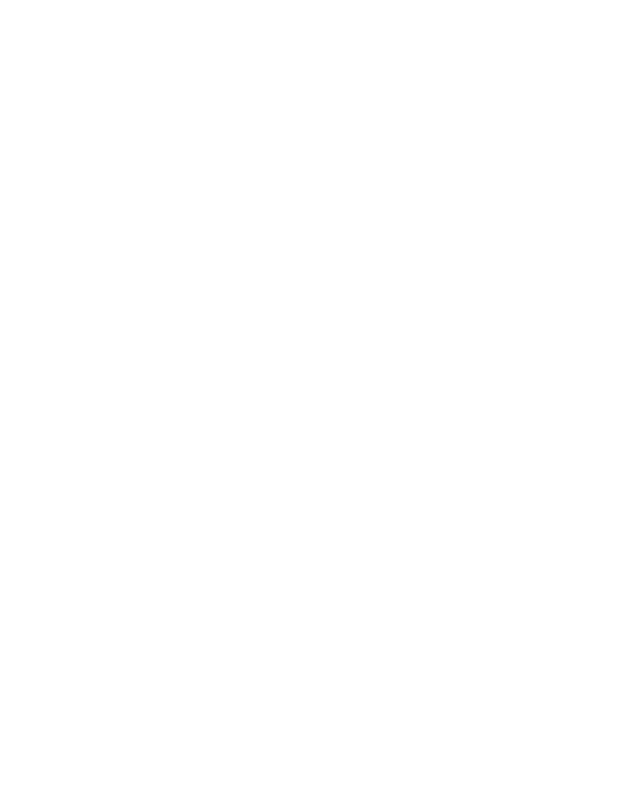
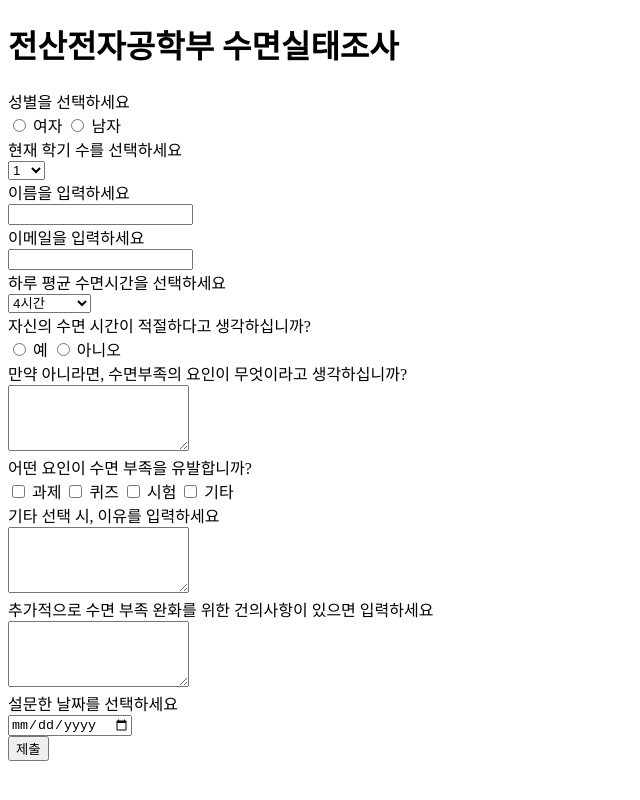
Before and after one commit to YearaChoi/project-test, a plain HTML site: page form.html in a window 1280 px wide. Shown: the whole page, without its empty margins (0-640 px from the left). Drawn offline with Linux system fonts and the light colour scheme.

Commit message:
update form.html

```diff
--- a/form.html
+++ b/form.html
@@ -3,9 +3,98 @@
 <head>
     <meta charset="UTF-8">
     <meta name="viewport" content="width=device-width, initial-scale=1.0">
-    <title>Document</title>
+    <title>전산전자공학부 수면실태조사</title>
 </head>
 <body>
+    <h1>전산전자공학부 수면실태조사</h1>
+    <form>
+        <label>성별을 선택하세요</label>
+        <br>
+        <input type="radio" id="female" name="gender" value="여자">
+        <label for="female">여자</label>
+        <input type="radio" id="male" name="gender" value="남자">
+        <label for="male">남자</label>
+        <br>
 
+        <label for="semester">현재 학기 수를 선택하세요</label>
+        <br>
+        <select id="semester" name="semester" required>
+            <option value="1">1</option>
+            <option value="2">2</option>
+            <option value="3">3</option>
+            <option value="4">4</option>
+            <option value="5">5</option>
+            <option value="6">6</option>
+            <option value="7">7</option>
+            <option value="8">8</option>
+            <option value="9">9</option>
+            <option value="10">10</option>
+        </select>
+        <br>
+
+        <label for="name">이름을 입력하세요</label>
+        <br>
+        <input type="text" id="name" name="name" required>
+        <br>
+
+        <label for="email">이메일을 입력하세요</label>
+        <br>
+        <input type="email" id="email" name="email" required>
+        <br>
+
+        <label>하루 평균 수면시간을 선택하세요</label>
+        <br>
+        <select id="sleep" name="sleep">
+            <option value="4시간">4시간</option>
+            <option value="5시간">5시간</option>
+            <option value="6시간">6시간</option>
+            <option value="7시간">7시간</option>
+            <option value="8시간">8시간</option>
+            <option value="9시간 이상">9시간 이상</option>
+        </select>
+        <br>
+
+        <label>자신의 수면 시간이 적절하다고 생각하십니까?</label>
+        <br>
+        <input type="radio" id="yes" name="sufficientSleep" value="예">
+        <label for="yes">예</label>
+        <input type="radio" id="no" name="sufficientSleep" value="아니오">
+        <label for="no">아니오</label>
+        <br>
+
+        <label for="factors">만약 아니라면, 수면부족의 요인이 무엇이라고 생각하십니까?</label>
+        <br>
+        <textarea id="factors" name="factors" rows="4"></textarea>
+        <br>
+
+        <label for="problems">어떤 요인이 수면 부족을 유발합니까?</label>
+        <br>
+        <input type="checkbox" id="assignments" name="problems" value="과제">
+        <label for="assignments">과제</label>
+        <input type="checkbox" id="quizzes" name="problems" value="퀴즈">
+        <label for="quizzes">퀴즈</label>
+        <input type="checkbox" id="exams" name="problems" value="시험">
+        <label for="exams">시험</label>
+        <input type="checkbox" id="other" name="problems" value="기타">
+        <label for="other">기타</label>
+        <br>
+
+        <label for="otherReason">기타 선택 시, 이유를 입력하세요</label>
+        <br>
+        <textarea id="otherReason" name="otherReason" rows="4"></textarea>
+        <br>
+
+        <label for="suggestions">추가적으로 수면 부족 완화를 위한 건의사항이 있으면 입력하세요</label>
+        <br>
+        <textarea id="suggestions" name="suggestions" rows="4"></textarea>
+        <br>
+
+        <label for="surveyDate">설문한 날짜를 선택하세요</label>
+        <br>
+        <input type="date" id="surveyDate" name="surveyDate" required>
+        <br>
+
+        <input type="submit" value="제출">
+    </form>
 </body>
 </html>
```
